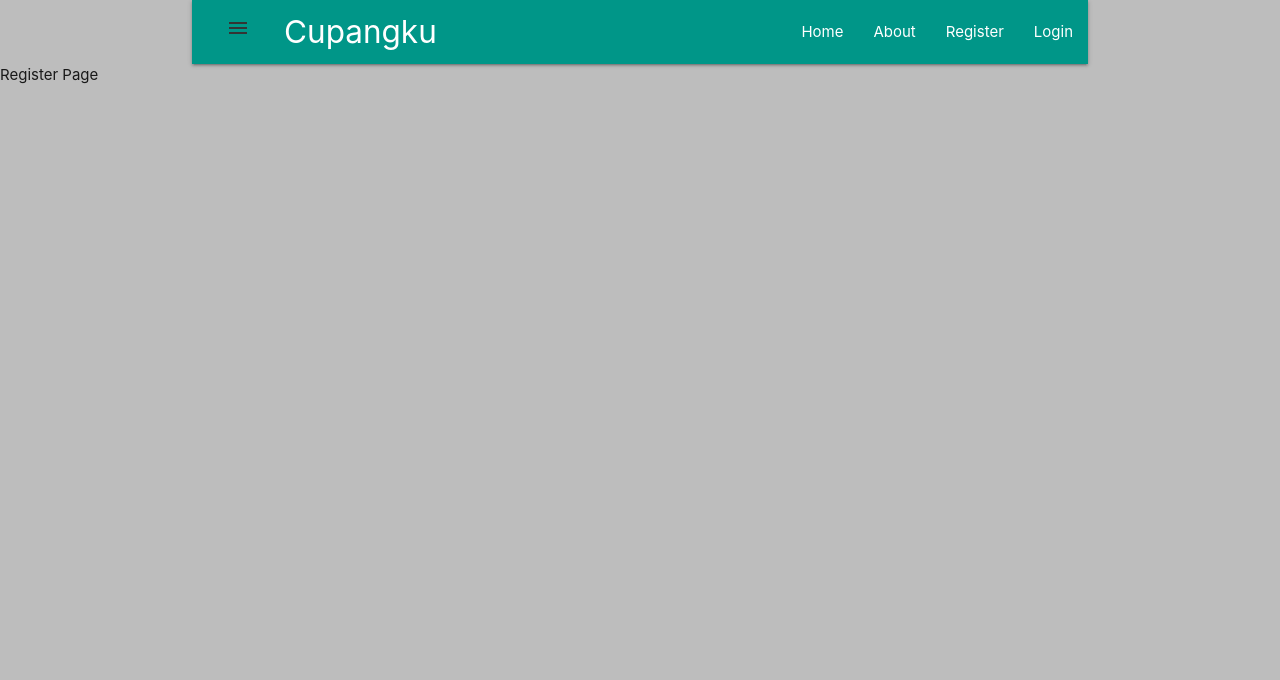
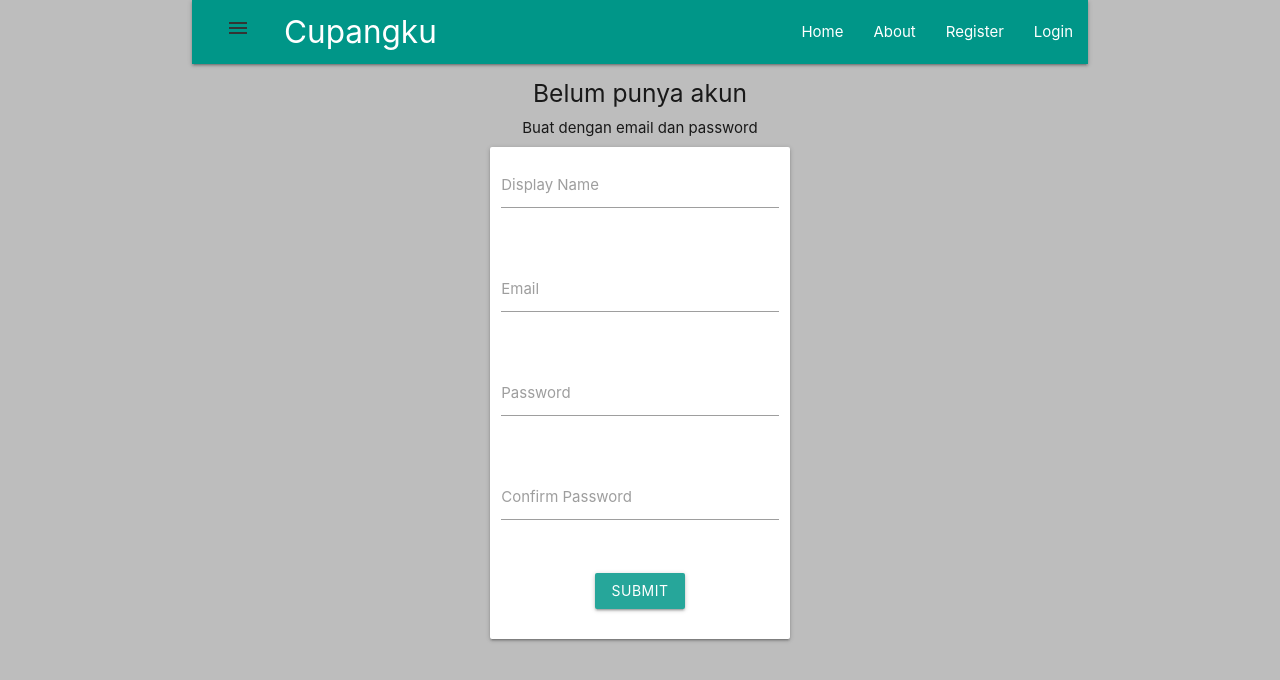
Before and after one commit to paperon26/cupangku-dev, a React (Create React App) app: page /register in a window 1280 px wide. Shown: the top 680 px of the page. Built offline with nearby package versions, Linux system fonts and the light colour scheme; no server answers.

Commit message:
finishing ragister and login with email

```diff
--- a/src/components/form-input/FormInput.comp.jsx
+++ b/src/components/form-input/FormInput.comp.jsx
@@ -4,7 +4,7 @@ const Forminput = ({ handleChange, label, labelFor, ...otherProps }) => (
   <div className="row">
     <div className="input-field col s12">
       <input onChange={handleChange} {...otherProps} />
-      <label for={labelFor}>{label}</label>
+      <label htmlFor={labelFor}>{label}</label>
     </div>
   </div>
 )
--- a/src/components/header/Header.comp.jsx
+++ b/src/components/header/Header.comp.jsx
@@ -32,7 +32,7 @@ class Header extends React.Component {
             }
             {
               currentUser ?
-                <li><Link onClick={() => auth.signOut()}>Logout</Link> </li>
+                <li><Link to='' onClick={() => auth.signOut()}>Logout</Link> </li>
                 :
                 <li> <Link to='/login'>Login</Link></li>
             }
@@ -49,7 +49,7 @@ class Header extends React.Component {
           }
           {
             currentUser ?
-              <li><Link onClick={() => auth.signOut()}>Logout</Link> </li>
+              <li><Link to='' onClick={() => auth.signOut()}>Logout</Link> </li>
               :
               <li> <Link to='/login'>Login</Link></li>
           }
--- a/src/components/login-form/Login.comp.jsx
+++ b/src/components/login-form/Login.comp.jsx
@@ -1,6 +1,6 @@
 import React from 'react'
 import M from 'materialize-css'
-import { signInWithGoogle } from '../../firebase/firebase.utils'
+import { auth, signInWithGoogle } from '../../firebase/firebase.utils'
 
 import './Login.style.css'
 import Forminput from '../form-input/FormInput.comp'
@@ -19,10 +19,22 @@ class LoginComp extends React.Component {
     M.AutoInit()
   }
 
-  handleSubmit = (e) => {
+  handleSubmit = async e => {
     e.preventDefault()
 
-    this.setState({ email: '', password: '' })
+    const {email, password} = this.state
+
+    try {
+      await auth.signInWithEmailAndPassword(email, password)
+
+      this.state = {
+        email: "",
+        password: ""
+      }
+
+    } catch (error) {
+      console.log(error)
+    }
   }
 
   handleChange = (e) => {
@@ -61,13 +73,13 @@ class LoginComp extends React.Component {
           />
           <div className="row">
             <div className="col s12 center">
-              <CustomButton type="submit" id="validate">Submit</CustomButton>
+              <CustomButton type="submit" id="validate" >Submit</CustomButton>
             </div>
             <div className="col s12 center">
               <span className="grey-text center">- atau -</span>
             </div>
             <div className="col s12 center">
-              <CustomButton className="btn blue waves-effect waves-light" onClick={signInWithGoogle} id="validate">Masuk dengan Google</CustomButton>
+              <CustomButton className="btn blue waves-effect waves-light" onClick={signInWithGoogle}>Masuk dengan Google</CustomButton>
             </div>
           </div>
         </form>
--- a/src/components/register-form/Register.comp.jsx
+++ b/src/components/register-form/Register.comp.jsx
@@ -0,0 +1,118 @@
+import React from 'react'
+import M from 'materialize-css'
+import Forminput from '../form-input/FormInput.comp'
+import CustomButton from '../custom-button/CustomButton.comp'
+import { auth, createUserProfileDocument } from '../../firebase/firebase.utils'
+
+
+class RegisterComp extends React.Component {
+  constructor() {
+    super()
+
+    this.state = {
+      displayName:'',
+      email: '',
+      password: '',
+      confirmPassword: ''
+    }
+  }
+
+  componentDidMount() {
+    M.AutoInit()
+  }
+
+  handleSubmit = async e => {
+    e.preventDefault()
+    const {displayName, email, password, confirmPassword} = this.state
+
+    if(password !== confirmPassword) {
+      alert("Passwword tidak cocok")
+      return
+    }
+
+    try {
+      const { user} = await auth.createUserWithEmailAndPassword(email, password)
+
+      await createUserProfileDocument(user, {displayName})
+
+      this.setState = {
+        displayName:"",
+        email: "",
+        password: "",
+        confirmPassword: ""
+      }
+
+    } catch (error) {
+      console.log(error)
+    }
+  }
+
+  handleChange = (e) => {
+    const { value, name } = e.target
+
+    this.setState({ [name]: value })
+  }
+
+  render(){
+    const {displayName, email, password, confirmPassword} = this.state
+    return (
+      <div className="row login-row">
+        <h5 className="col s12 center">Belum punya akun</h5>
+        <span className="col s12 center">Buat dengan email dan password</span>
+        <form className="col s12 card-panel" onSubmit={this.handleSubmit}>
+        <Forminput
+            id="displayName"
+            type="text"
+            name="displayName"
+            value={displayName}
+            onChange={this.handleChange}
+            className="validate"
+            label="Display Name"
+            labelFor="displayName"
+            required
+          />
+          <Forminput
+            id="email"
+            type="email"
+            name="email"
+            value={email}
+            onChange={this.handleChange}
+            className="validate"
+            label="Email"
+            labelFor="email"
+            required
+          />
+          <Forminput
+            id="password"
+            type="password"
+            name="password"
+            value={password}
+            onChange={this.handleChange}
+            className="validate"
+            label="Password"
+            labelFor="password"
+            required
+          />
+          <Forminput
+            id="confirmPassword"
+            type="password"
+            name="confirmPassword"
+            value={confirmPassword}
+            onChange={this.handleChange}
+            className="validate"
+            label="Confirm Password"
+            labelFor="confirmPassword"
+            required
+          />
+          <div className="row">
+            <div className="col s12 center">
+              <CustomButton type="submit" id="validate">Submit</CustomButton>
+            </div>
+          </div>
+        </form>
+      </div>
+    )
+  }
+}
+
+export default RegisterComp
--- a/src/pages/register.page/Register.page.jsx
+++ b/src/pages/register.page/Register.page.jsx
@@ -1,8 +1,9 @@
 import React from 'react'
+import RegisterComp from '../../components/register-form/Register.comp'
 
 const RegisterPage = () => (
   <div>
-    Register Page
+    <RegisterComp />
   </div>
 )
 
```
